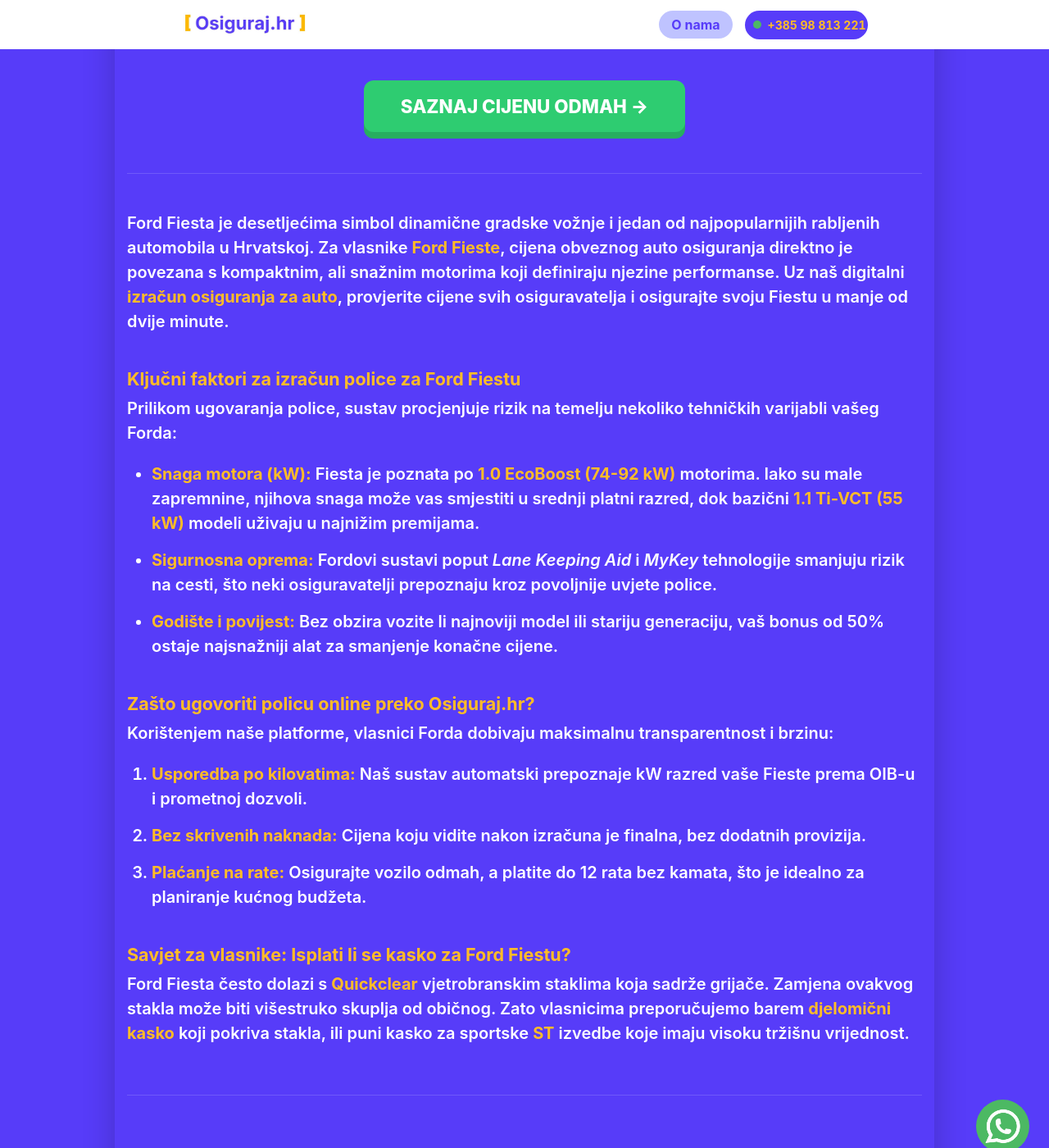
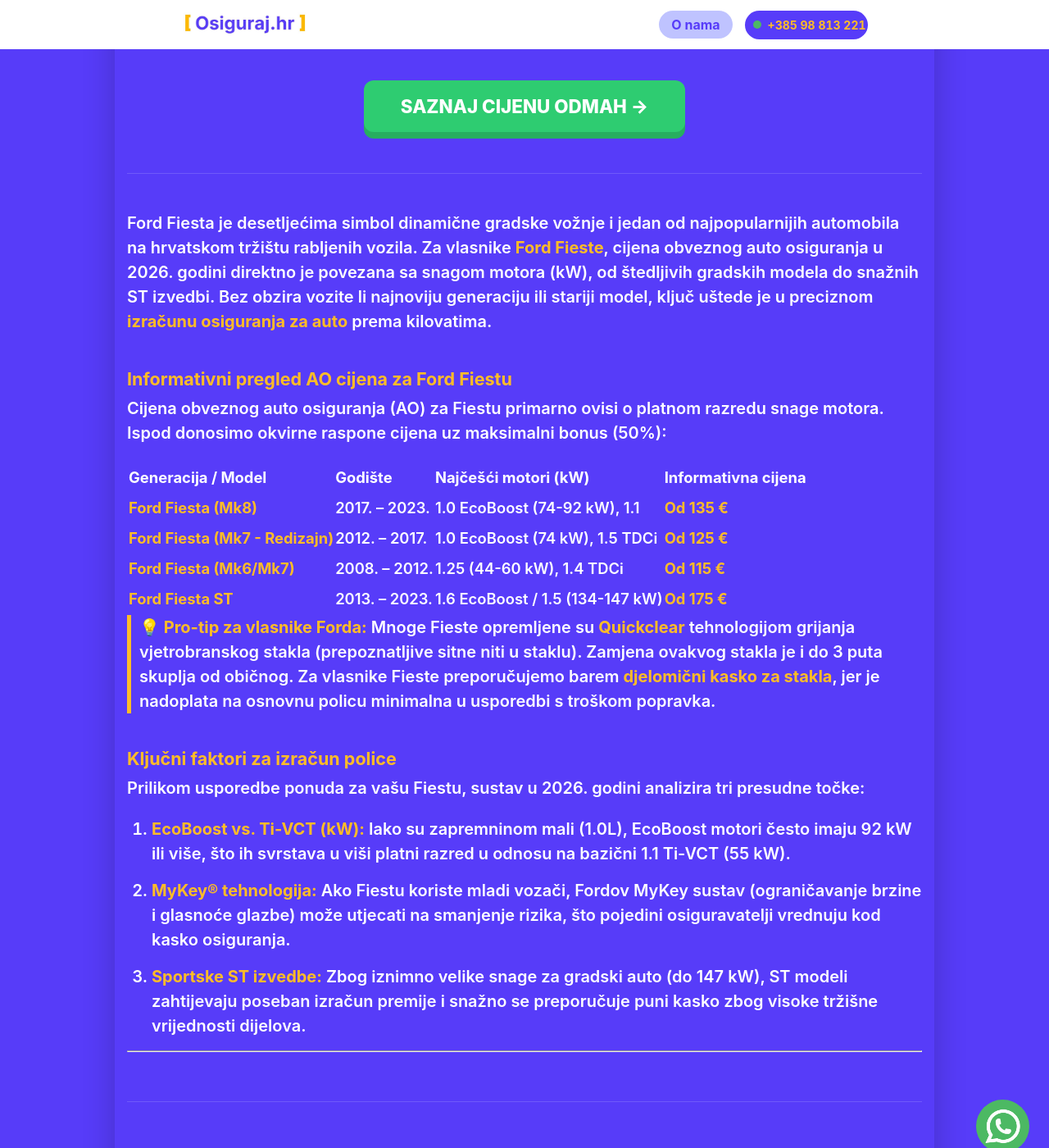
Before and after one commit to Filip-Gale/OsigurajHR, a Jekyll site: the page built from auto-osiguranje/ford-fiesta.md, in a window 1280 px wide and 1400 px high, scrolled down 315 px. Shown: the whole window at 82% size. Built offline with Jekyll 4.4.1, drawn with Linux system fonts in a browser that asks for light colours; some of the changed text lies outside the part shown.

Commit message:
Update ford-fiesta.md

```diff
--- a/auto-osiguranje/ford-fiesta.md
+++ b/auto-osiguranje/ford-fiesta.md
@@ -1,48 +1,81 @@
 ---
 layout: grad
 grad_ime: "Hrvatska"
-title: "Osiguranje za Ford Fiesta | Izračun cijene prema kW (2026)"
+title: "Osiguranje za Ford Fiesta | Cijene po godištima (2002-2023)"
 permalink: /auto-osiguranje/ford-fiesta/
-description: "Saznajte točnu cijenu auto osiguranja za Ford Fiestu. Usporedite ponude za EcoBoost motore uz uštede do 30% online."
+description: "Izračunajte cijenu osiguranja za Ford Fiestu. Provjerite informativne cijene za EcoBoost, Ti-VCT i ST modele po godištima. Uštedite do 30% online."
 ---
 
-Ford Fiesta je desetljećima simbol dinamične gradske vožnje i jedan od najpopularnijih rabljenih automobila u Hrvatskoj. Za vlasnike **Ford Fieste**, cijena obveznog auto osiguranja direktno je povezana s kompaktnim, ali snažnim motorima koji definiraju njezine performanse. Uz naš digitalni **izračun osiguranja za auto**, provjerite cijene svih osiguravatelja i osigurajte svoju Fiestu u manje od dvije minute.
+Ford Fiesta je desetljećima simbol dinamične gradske vožnje i jedan od najpopularnijih automobila na hrvatskom tržištu rabljenih vozila. Za vlasnike **Ford Fieste**, cijena obveznog auto osiguranja u 2026. godini direktno je povezana sa snagom motora (kW), od štedljivih gradskih modela do snažnih ST izvedbi. Bez obzira vozite li najnoviju generaciju ili stariji model, ključ uštede je u preciznom **izračunu osiguranja za auto** prema kilovatima.
 
-### Ključni faktori za izračun police za Ford Fiestu
+### Informativni pregled AO cijena za Ford Fiestu
 
-Prilikom ugovaranja police, sustav procjenjuje rizik na temelju nekoliko tehničkih varijabli vašeg Forda:
+Cijena obveznog auto osiguranja (AO) za Fiestu primarno ovisi o platnom razredu snage motora. Ispod donosimo okvirne raspone cijena uz maksimalni bonus (50%):
 
-* **Snaga motora (kW):** Fiesta je poznata po **1.0 EcoBoost (74-92 kW)** motorima. Iako su male zapremnine, njihova snaga može vas smjestiti u srednji platni razred, dok bazični **1.1 Ti-VCT (55 kW)** modeli uživaju u najnižim premijama.
-* **Sigurnosna oprema:** Fordovi sustavi poput *Lane Keeping Aid* i *MyKey* tehnologije smanjuju rizik na cesti, što neki osiguravatelji prepoznaju kroz povoljnije uvjete police.
-* **Godište i povijest:** Bez obzira vozite li najnoviji model ili stariju generaciju, vaš bonus od 50% ostaje najsnažniji alat za smanjenje konačne cijene.
+| Generacija&nbsp;/&nbsp;Model | Godište&nbsp;&nbsp;&nbsp;&nbsp;&nbsp; | Najčešći motori (kW)&nbsp;&nbsp;&nbsp;&nbsp;&nbsp;&nbsp;&nbsp;&nbsp; | Informativna cijena |
+| :--- | :--- | :--- | :--- |
+| **Ford Fiesta (Mk8)** | 2017. – 2023. | 1.0 EcoBoost (74-92 kW), 1.1 | **Od 135 €** |
+| **Ford Fiesta (Mk7 - Redizajn)** | 2012. – 2017. | 1.0 EcoBoost (74 kW), 1.5 TDCi | **Od 125 €** |
+| **Ford Fiesta (Mk6/Mk7)** | 2008. – 2012. | 1.25 (44-60 kW), 1.4 TDCi | **Od 115 €** |
+| **Ford Fiesta ST** | 2013. – 2023. | 1.6 EcoBoost / 1.5 (134-147 kW) | **Od 175 €** |
 
-### Zašto ugovoriti policu online preko Osiguraj.hr?
+> **💡 Pro-tip za vlasnike Forda:** Mnoge Fieste opremljene su **Quickclear** tehnologijom grijanja vjetrobranskog stakla (prepoznatljive sitne niti u staklu). Zamjena ovakvog stakla je i do 3 puta skuplja od običnog. Za vlasnike Fieste preporučujemo barem **djelomični kasko za stakla**, jer je nadoplata na osnovnu policu minimalna u usporedbi s troškom popravka.
 
-Korištenjem naše platforme, vlasnici Forda dobivaju maksimalnu transparentnost i brzinu:
+### Ključni faktori za izračun police
 
-1. **Usporedba po kilovatima:** Naš sustav automatski prepoznaje kW razred vaše Fieste prema OIB-u i prometnoj dozvoli.
-2. **Bez skrivenih naknada:** Cijena koju vidite nakon izračuna je finalna, bez dodatnih provizija.
-3. **Plaćanje na rate:** Osigurajte vozilo odmah, a platite do 12 rata bez kamata, što je idealno za planiranje kućnog budžeta.
+Prilikom usporedbe ponuda za vašu Fiestu, sustav u 2026. godini analizira tri presudne točke:
+1.  **EcoBoost vs. Ti-VCT (kW):** Iako su zapremninom mali (1.0L), EcoBoost motori često imaju 92 kW ili više, što ih svrstava u viši platni razred u odnosu na bazični 1.1 Ti-VCT (55 kW).
+2.  **MyKey® tehnologija:** Ako Fiestu koriste mladi vozači, Fordov MyKey sustav (ograničavanje brzine i glasnoće glazbe) može utjecati na smanjenje rizika, što pojedini osiguravatelji vrednuju kod kasko osiguranja.
+3.  **Sportske ST izvedbe:** Zbog iznimno velike snage za gradski auto (do 147 kW), ST modeli zahtijevaju poseban izračun premije i snažno se preporučuje puni kasko zbog visoke tržišne vrijednosti dijelova.
 
-### Savjet za vlasnike: Isplati li se kasko za Ford Fiestu?
-
-Ford Fiesta često dolazi s **Quickclear** vjetrobranskim staklima koja sadrže grijače. Zamjena ovakvog stakla može biti višestruko skuplja od običnog. Zato vlasnicima preporučujemo barem **djelomični kasko** koji pokriva stakla, ili puni kasko za sportske **ST** izvedbe koje imaju visoku tržišnu vrijednost.
+---
 
 <div class="faq-section">
-    <h3>FAQ: Sve što trebate znati o osiguranju za Ford Fiestu</h3>
+    <h3>Česta pitanja o osiguranju za Ford Fiestu</h3>
 
     <div class="faq-item">
         <h4>Koja je razlika u cijeni osiguranja za 1.1 motor i EcoBoost?</h4>
-        <p>Zbog manje snage (55 kW), model 1.1 obično ima 10-15% povoljniju AO policu u odnosu na snažnije EcoBoost varijante od 92 kW.</p>
+        <p>Model 1.1 (55 kW) obično ima 10-15% povoljniju AO policu jer spada u niži platni razred u odnosu na snažnije EcoBoost varijante od 92 kW (125 KS).</p>
     </div>
 
     <div class="faq-item">
-        <h4>Mogu li dobiti popust ako moja Fiesta ima sustav automatskog kočenja?</h4>
-        <p>Da, sustavi asistencije smanjuju rizik od sudara, a određene osiguravajuće kuće to nagrađuju nižom premijom kroz <strong>izračun osiguranja za auto</strong>.</p>
+        <h4>Što ako vozim Ford Fiestu ST iz uvoza?</h4>
+        <p>Kod uvoza ST modela, osim snage (kW), na cijenu utječe i prva registracija u Hrvatskoj. Naš kalkulator omogućuje unos podataka iz inozemne dokumentacije za točan izračun troškova prve police.</p>
     </div>
 
     <div class="faq-item">
-        <h4>Što ako vozim Ford Fiestu ST?</h4>
-        <p>Fiesta ST (147 kW) spada u visoki razred snage. Za ovaj model preporučujemo isključivo puni kasko zbog specifičnih dijelova i visokih performansi.</p>
+        <h4>Mogu li prenijeti 50% bonusa sa starog Forda na novu Fiestu?</h4>
+        <p>Apsolutno. Bonus je vezan uz vas kao vozača. Prilikom online izrade police, vaš stečeni bonus će se automatski primijeniti na novi izračun, osiguravajući vam najnižu moguću cijenu.</p>
     </div>
 </div>
+
+<script type="application/ld+json">
+{
+  "@context": "https://schema.org",
+  "@type": "FAQPage",
+  "mainEntity": [{
+    "@type": "Question",
+    "name": "Koja je razlika u cijeni osiguranja za 1.1 motor i EcoBoost?",
+    "acceptedAnswer": {
+      "@type": "Answer",
+      "text": "Modeli s 55 kW su u nižem platnom razredu i osiguranje je povoljnije u odnosu na EcoBoost modele koji često prelaze 74 kW."
+    }
+  },
+  {
+    "@type": "Question",
+    "name": "Što ako vozim Ford Fiestu ST iz uvoza?",
+    "acceptedAnswer": {
+      "@type": "Answer",
+      "text": "Naš online sustav podržava izračun za vozila iz uvoza, uzimajući u obzir specifičnu snagu ST modela (do 147 kW) za točnu premiju."
+    }
+  },
+  {
+    "@type": "Question",
+    "name": "Mogu li prenijeti 50% bonusa sa starog Forda na novu Fiestu?",
+    "acceptedAnswer": {
+      "@type": "Answer",
+      "text": "Da, bonus je prenosiv i trajno vlasništvo vozača, te se primjenjuje na svaku novu policu osiguranja za Ford Fiestu."
+    }
+  }]
+}
+</script>
```
